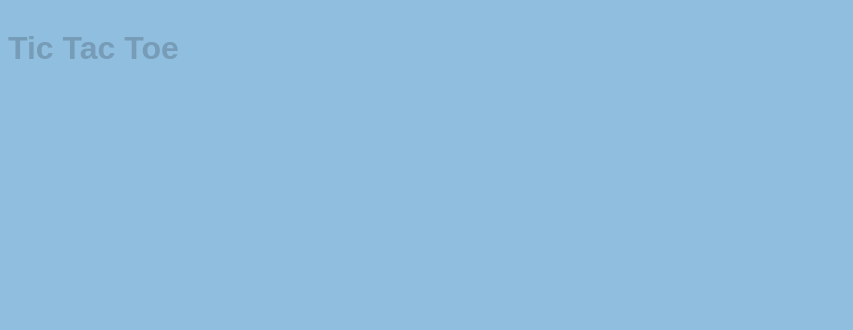
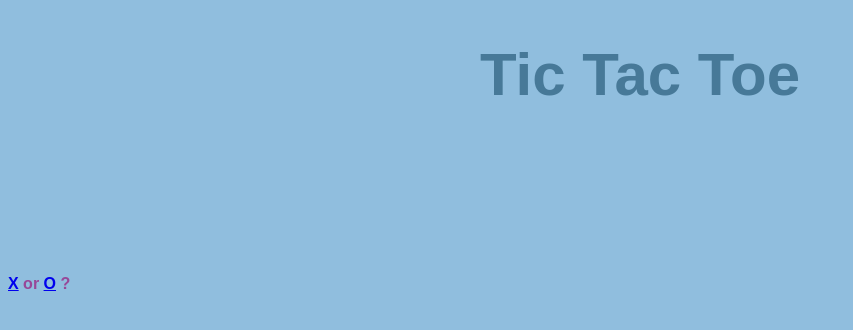
Before and after one commit to Code-Institute-Submissions/tic-tac-toe-javascript-ms2, a plain HTML site: page index.html in a window 1280 px wide. Shown: the whole page, without its empty margins (0-853 px from the left). Drawn offline with nearby package versions, Linux system fonts and the light colour scheme; a web font is replaced by a local one.

Commit message:
amend previous commit

```diff
--- a/index.html
+++ b/index.html
@@ -28,6 +28,22 @@
         <td id="c22"></td>
       </tr>
     </table>
+     <br>
+    <br>
+    <br>
+    <br>
+    <br>
+    <br>
+    <br>
+    <div id="final-screen" class="hidden">
+      <div id="winner"></div>
+      <br>
+      <a href="#" id="new-game">Play Again</a>
+    </div>
+    <div id="choice">
+      <a href="#" id="x">X</a> or <a href="#" id="o">O</a> ?
+    </div>
+    </div>
   <!-- scripts -->
   <script src="https://code.jquery.com/jquery-3.1.0.min.js" integrity="sha256-cCueBR6CsyA4/9szpPfrX3s49M9vUU5BgtiJj06wt/s=" crossorigin="anonymous"></script>
   <script src="script.js"></script>
--- a/style.css
+++ b/style.css
@@ -2,6 +2,16 @@ body {
   background-color: #90BEDE;
   font-family: sans-serif;
   font-weight: bold;
-  color: #779CB7;
+  color: #984798;
   margin-top: 30px;
 }
+
+h1 {
+  text-align: center;
+  font-size: 60px;
+  color: #477998;
+}
+
+.hidden {
+  display: none;
+}
```
